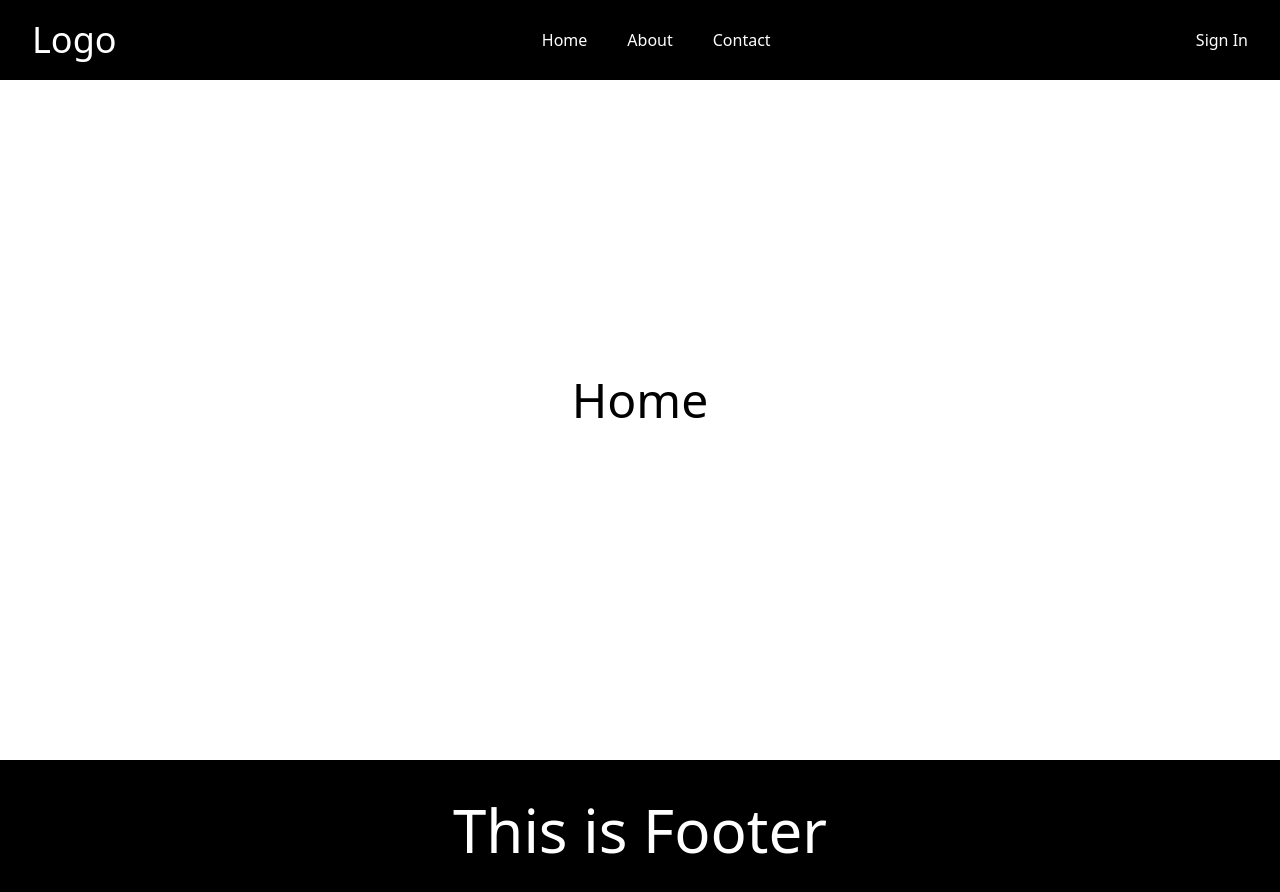
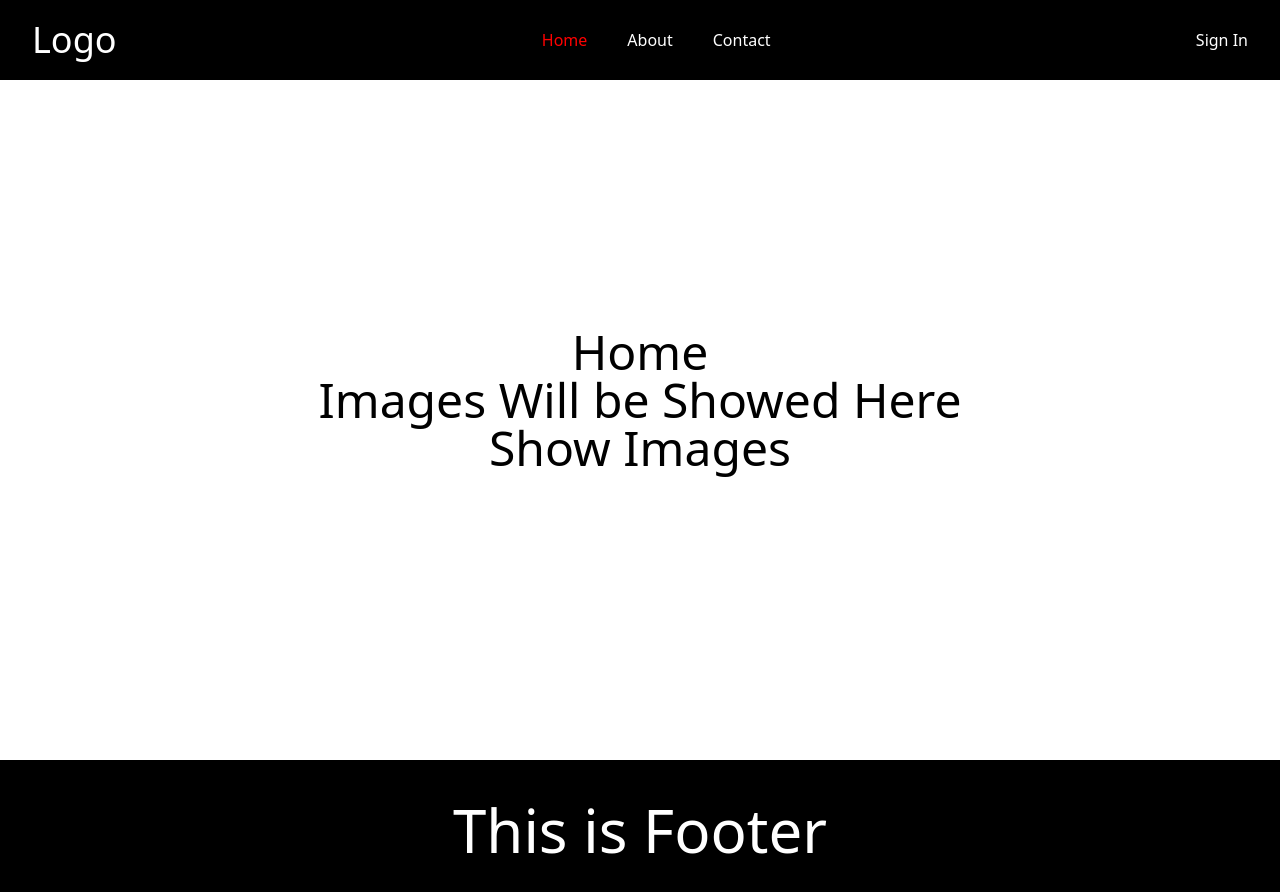
Before and after one commit to Mali0P/react-optimization, a React (Vite) app: page / in a window 1280 px wide. Shown: the top 892 px of the page. Built offline with nearby package versions, Linux system fonts and the light colour scheme.

Commit message:
Code Splitting used along with zustand and lazy loading

```diff
--- a/package.json
+++ b/package.json
@@ -11,10 +11,12 @@
   },
   "dependencies": {
     "@tailwindcss/vite": "^4.1.12",
+    "axios": "^1.11.0",
     "react": "^19.1.1",
     "react-dom": "^19.1.1",
     "react-router-dom": "^7.8.2",
-    "tailwindcss": "^4.1.12"
+    "tailwindcss": "^4.1.12",
+    "zustand": "^5.0.8"
   },
   "devDependencies": {
     "@eslint/js": "^9.33.0",
--- a/src/App.jsx
+++ b/src/App.jsx
@@ -1,14 +1,16 @@
-import React from "react";
-import Home from "./pages/Home";
+import React, { Suspense } from "react";
 import { Outlet } from "react-router-dom";
 import Navbar from "./components/Navbar";
 import Footer from "./components/Footer";
+import Loading from "./components/Loading";
 
 export default function App() {
   return (
     <div>
       <Navbar />
-      <Outlet />
+      <Suspense fallback={<Loading/>}>
+        <Outlet />
+      </Suspense>
       <Footer />
     </div>
   );
--- /dev/null
+++ b/src/components/Loading.jsx
@@ -0,0 +1,7 @@
+import React from 'react'
+
+export default function Loading() {
+  return (
+    <div className='container'>Loading....</div>
+  )
+}
--- a/src/components/Navbar.jsx
+++ b/src/components/Navbar.jsx
@@ -7,13 +7,13 @@ export default function Navbar() {
       <div className="text-4xl">Logo</div>
       <ul className="flex gap-10">
         <li>
-          <NavLink to={"/"}>Home</NavLink>
+          <NavLink className={({isActive})=> isActive?'text-[red]':''} to={"/"}>Home</NavLink>
         </li>
         <li>
-          <NavLink to={"/about"}>About</NavLink>
+          <NavLink to={"/about"} className={({isActive})=> isActive?'text-[red]':''}>About</NavLink>
         </li>
         <li>
-          <NavLink to={"/contact"}>Contact</NavLink>
+          <NavLink to={"/contact"} className={({isActive})=> isActive?'text-[red]':''}>Contact</NavLink>
         </li>
       </ul>
       <div>Sign In</div>
--- /dev/null
+++ b/src/components/PhotosList.jsx
@@ -0,0 +1,17 @@
+import React from 'react';
+import { photosStore } from '../store/photosStore';
+
+export default function PhotosList() {
+  const { photos } = photosStore();
+
+  return (
+    <ul className='text-sm grid grid-cols-3 grid-rows-3 gap-10 my-10'>
+      {photos.map((val, id) => (
+        <li key={id}>
+
+        <img src={val.thumbnailUrl} width={100} height={100} alt="" />
+        </li>
+      ))}
+    </ul>
+  );
+}
--- a/src/main.jsx
+++ b/src/main.jsx
@@ -1,29 +1,30 @@
-import { StrictMode } from "react";
+import { lazy, StrictMode } from "react";
 import { createRoot } from "react-dom/client";
 import "./index.css";
 import React from "react";
 import App from "./App.jsx";
 import { createBrowserRouter, RouterProvider } from "react-router-dom";
-import About from "./pages/About.jsx";
-import Home from "./pages/Home.jsx";
-import Contact from "./pages/Contact.jsx";
+
+const Home = lazy(() => import("./pages/Home.jsx"));
+const About = lazy(() => import("./pages/About.jsx"));
+const Contact = lazy(() => import("./pages/Contact.jsx"));
 const allRouters = createBrowserRouter([
   {
     path: "/",
     element: <App />,
     children: [
       {
-        path:'/',
-        element:<Home/>
+        path: "/",
+        element: <Home />,
       },
       {
         path: "/about",
         element: <About />,
       },
       {
-        path:'/contact',
-        element:<Contact/>
-      }
+        path: "/contact",
+        element: <Contact />,
+      },
     ],
   },
 ]);
--- a/src/pages/Home.jsx
+++ b/src/pages/Home.jsx
@@ -1,7 +1,32 @@
-import React from 'react'
+import React, { lazy, Suspense, useState } from "react";
+import { photosStore } from "../store/photosStore";
 
+const PhotosList = lazy(()=>import('../components/PhotosList'))
 export default function Home() {
+  const { fetchPhotos } = photosStore();
+    const [showPhotos, setShowPhotos] = useState(false);
+    console.log(showPhotos)
+  const handleClick = async () => {
+await fetchPhotos()
+setShowPhotos(true)
+  };
+
   return (
-    <div className='container'>Home</div>
-  )
+    <div className="container flex-col">
+      <div>Home</div>
+      <div>
+         {showPhotos ? (
+    <Suspense fallback={<div>Loading images...</div>}>
+      <PhotosList />
+    </Suspense>
+  ) : (
+    <div>Images Will be Showed Here</div>
+  )}
+      </div>
+
+      <div className="cursor-pointer" onClick={() => handleClick()}>
+        Show Images
+      </div>
+    </div>
+  );
 }
--- /dev/null
+++ b/src/services/fetchImages.js
@@ -0,0 +1,11 @@
+import axios from "axios";
+
+let api = "https://jsonplaceholder.typicode.com/photos";
+export const fetchImages = async () => {
+  try {
+    let res = await axios.get(api);
+    return res.data.slice(0,10);
+  } catch (error) {
+    return error.message;
+  }
+};
--- /dev/null
+++ b/src/store/photosStore.js
@@ -0,0 +1,12 @@
+import { create } from "zustand";
+import { fetchImages } from "../services/fetchImages";
+
+export const photosStore = create((set,get)=>{
+    return {
+        photos:[],
+        fetchPhotos: async()=>{
+            let photos = await fetchImages();
+            set({photos})
+        }
+    }
+})
```
Also changed, not shown: 1 other file (tests, documents, lock files or other folders).
